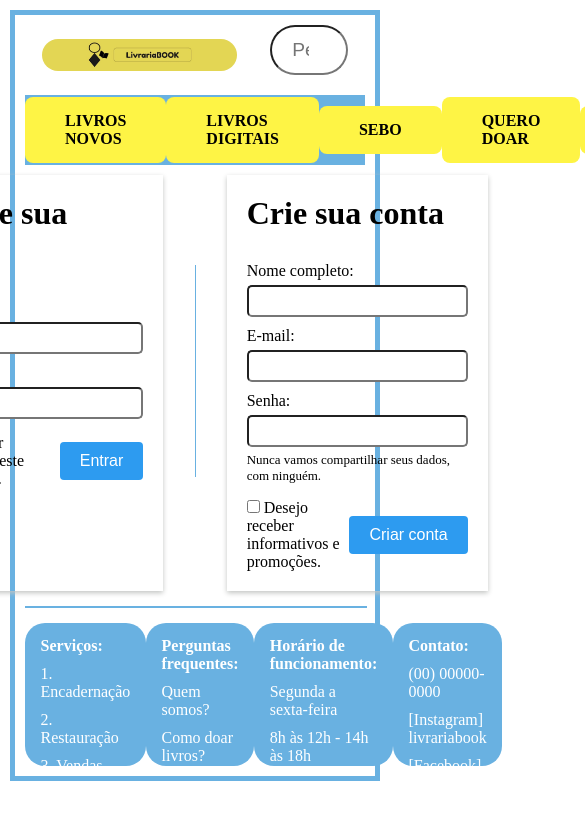
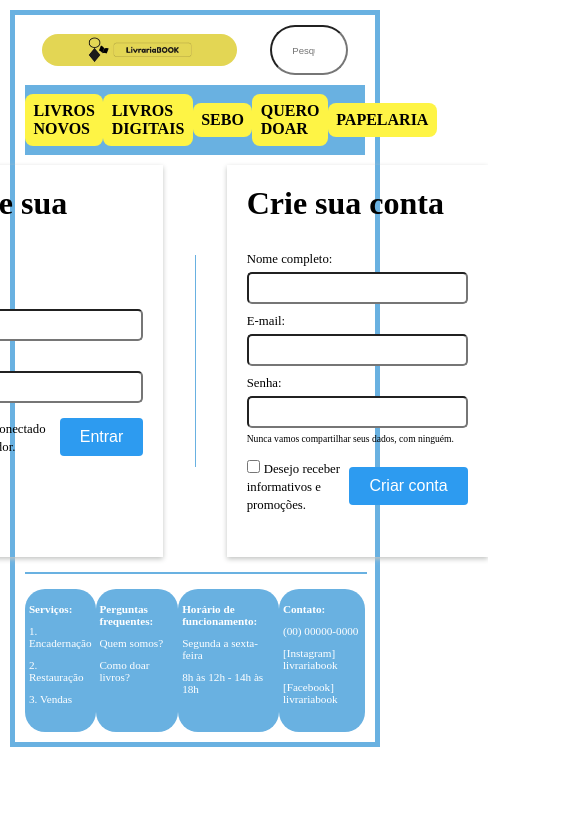
Before and after one commit to lauandesc/Grupo7_projetocolaborativo, a plain HTML site: page paginaconta.html in a window 390 px wide. Shown: the top 820 px of the page, 585 px wide, since content can reach past the window. Drawn offline with Linux system fonts and the light colour scheme.

Commit message:
desenvolvendo a parte responsiva da paginaconta.html

```diff
--- a/css/paginaconta.css
+++ b/css/paginaconta.css
@@ -18,11 +18,12 @@ header {
   margin-bottom: 10px;
 }
 
-header div:first-of-type {
+header div.primeiraheader {
   display: flex;
   justify-content: space-around;
   align-items: center;
   margin-bottom: 10px;
+  height: 100%;
 }
 
 header div img {
@@ -38,32 +39,32 @@ header div.buscador input {
   font-size: 1.2rem;
 }
 
-header div:last-of-type nav {
+header div.segundaheader nav {
   background-color: #69b1e1;
   height: 70px;
 }
 
-header div:last-of-type nav ul {
+header div.segundaheader nav ul {
   display: flex;
   justify-content: space-around;
   align-items: center;
   height: 100%;
 }
 
-header div:last-of-type nav ul li {
+header div.segundaheader nav ul li {
   padding: 15px 40px;
   border-radius: 8px;
   list-style-type: none;
   background-color: #fef445;
 }
 
-header div:last-of-type nav ul li a {
+header div.segundaheader nav ul li a {
   font-weight: bold;
   color: black;
   text-decoration: none;
 }
 
-header div:last-of-type nav ul li a:hover {
+header div.segundaheader nav ul li a:hover {
   color: #537b9d
 }
 
@@ -171,6 +172,7 @@ footer nav {
   justify-content: space-around;
   align-items: flex-end;
   background-color: white;
+  height: 100%;
 }
 
 footer nav dl {
@@ -190,3 +192,44 @@ dd {
   color: white;
   padding: 0.6vh 0px;
 }
+/*
+  responsividade
+  https://youtu.be/pt1ztJcHoFQ?t=205
+*/
+
+@media screen and (max-width: 1024px) {
+
+  header div.buscador {
+    margin: 0;
+  }
+
+  header div.buscador input {
+    font-size: 0.6rem;
+  }
+
+  header div.segundaheader nav ul li {
+    padding: 2vh;
+  }
+
+  footer nav dl {
+    padding: 1vh 1vw;
+  }
+
+  footer nav dl dt, dd {
+    font-size: 0.7rem;
+  }
+}
+
+@media screen and (max-width: 768px) {
+  header div.segundaheader nav ul li {
+    padding: 1vh;
+  }
+
+  fieldset small {
+    font-size: 0.6rem;
+  }
+
+  fieldset label {
+    font-size: 0.8rem;
+  }
+}
--- a/paginaconta.html
+++ b/paginaconta.html
@@ -10,7 +10,7 @@
   <body>
     <div class="bordapagina">
       <header>
-        <div>
+        <div class="primeiraheader">
           <img
             src="./img_livraria/logobanner.jpeg"
             nome="logobanner"
@@ -26,7 +26,7 @@
             />
           </div>
         </div>
-        <div>
+        <div class="segundaheader">
           <nav>
             <ul>
               <li><a href="#">LIVROS NOVOS</a></li>
```
